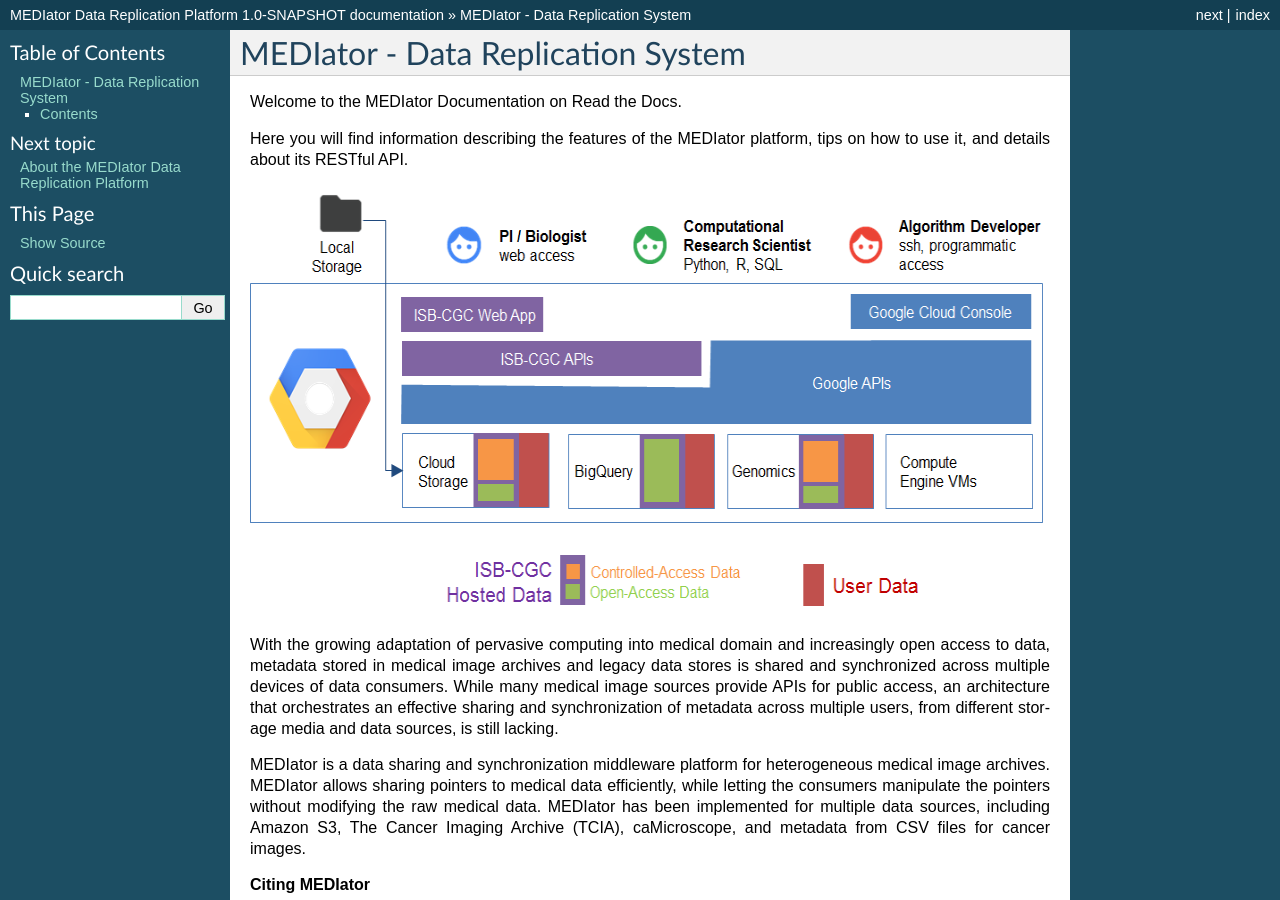
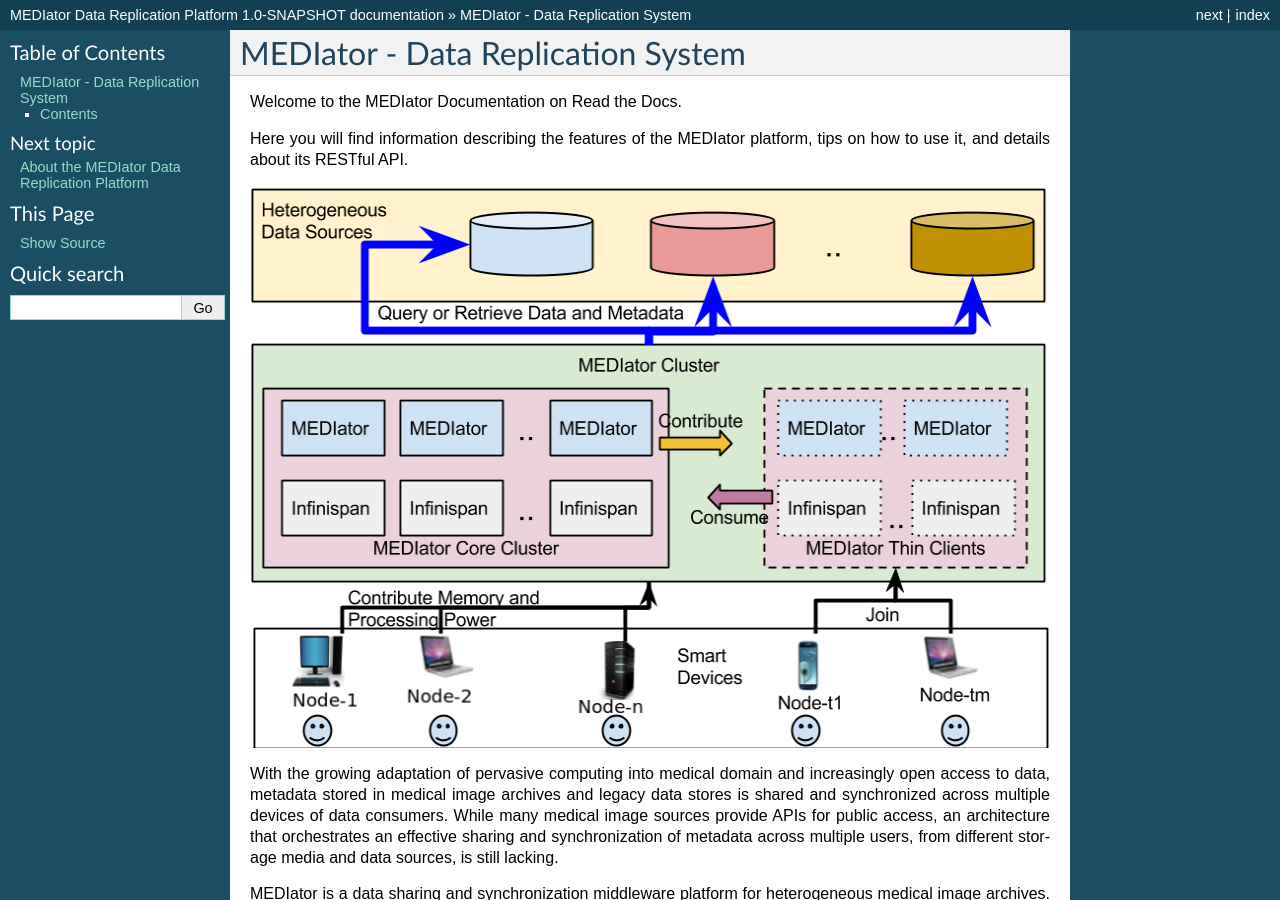
Before and after one commit to pradeeban/mediator, a Sphinx documentation site: the page built from docs/source/index.rst, in a window 1280 px wide and 900 px high. Built offline with Sphinx 7.4.7, drawn with Linux system fonts in a browser that asks for light colours.

Commit message:
Fix the home image.

```diff
--- a/docs/source/index.rst
+++ b/docs/source/index.rst
@@ -12,7 +12,7 @@
 Here you will find information describing the features of the MEDIator platform,
 tips on how to use it, and details about its RESTful API.
 
-.. image:: new-block-three-p.png
+.. image:: deployment.png
    :scale: 100
    :align: center
 
--- a/docs/source/sections/progapi/Programmatic-API.rst
+++ b/docs/source/sections/progapi/Programmatic-API.rst
@@ -4,7 +4,7 @@
 
 Programmatic access to molecular data and metadata within the ISB-CGC platform
 uses a combination of ISB-CGC APIs and Google APIs, as illustrated by the
-`block diagram <http://isb-cancer-genomics-cloud.readthedocs.io/en/latest/_images/new-block-three-p.png>`_
+`block diagram <http://isb-cancer-genomics-cloud.readthedocs.io/en/latest/_images/deployment.png>`_
 on the front page of this documentation.
 
 * The **ISB-CGC API** provides programmatic access to data and metadata stored in CloudSQL.  This includes information describing TCGA patients and samples, data availability, user-created cohorts, *etc.*  In this section of our documentation, you will find more details about using the ISB-CGC API.
```
Also changed, not shown: docs/source/deployment.png (added), docs/source/new-block-three-p.png (deleted), 2 other files.
